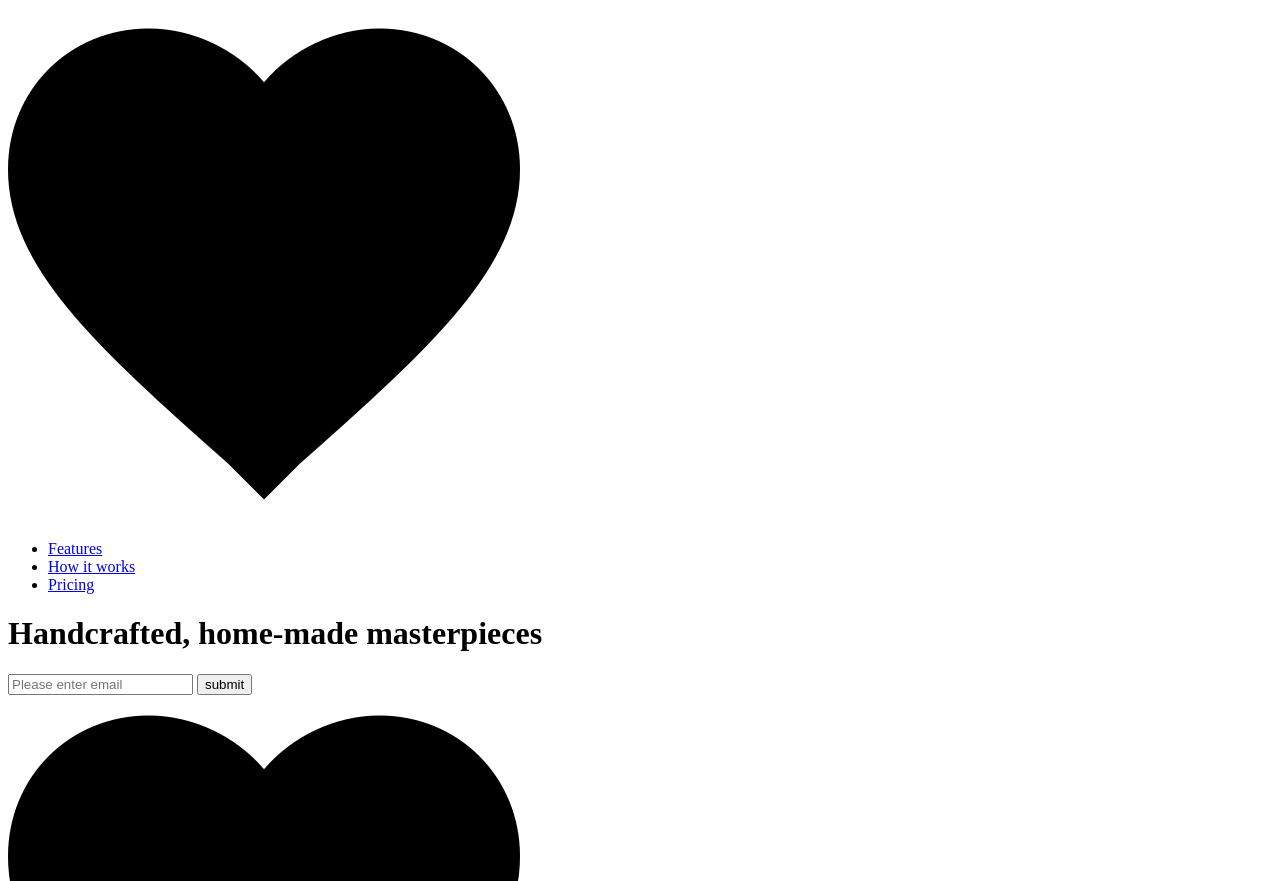
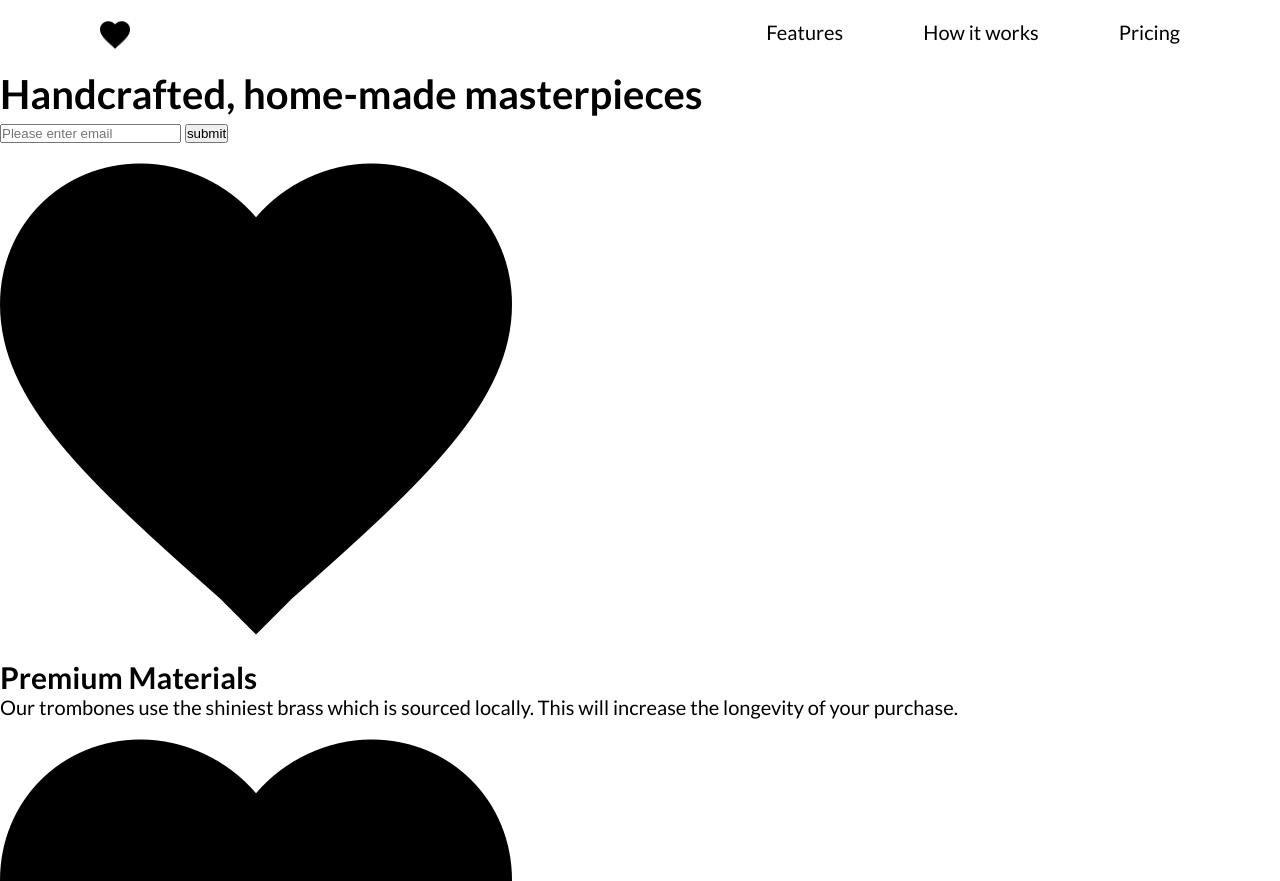
Before and after one commit to KaushikShivam/microverse_2, a plain HTML site: page index.html in a window 1280 px wide. Shown: the top 881 px of the page. Drawn offline with Linux system fonts and the light colour scheme.

Commit message:
Add styling to nav-bar

```diff
--- a/css/style.css
+++ b/css/style.css
@@ -0,0 +1,42 @@
+* {
+	margin: 0;
+	padding: 0;
+	box-sizing: inherit;
+}
+
+html {
+	/* default size - 16px, We want 10px as base, so we divide 10/16, now our base size = 10px   */
+	font-size: 62.5%;
+}
+
+body {
+	box-sizing: border-box;
+	font-size: 2rem;
+	font-family: 'Lato', serif;
+}
+
+.nav-bar {
+	display: flex;
+	justify-content: space-between;
+	padding: 2rem 10rem;
+}
+
+#header-img {
+	/* TODO: Change it */
+	width: 3rem;
+	height: 3rem;
+}
+
+.nav-links {
+	list-style: none;
+	display: flex;
+}
+
+.nav-links li {
+	margin-left: 8rem;
+}
+
+.nav-links li a {
+	text-decoration: none;
+	color: black;
+}
--- a/index.html
+++ b/index.html
@@ -4,6 +4,7 @@
 <head>
   <meta charset="UTF-8">
   <title>Microverse - Product landing page</title>
+  <link href="https://fonts.googleapis.com/css?family=Lato:300,400,700&display=swap" rel="stylesheet">
   <link rel="stylesheet" href="css/style.css">
 </head>
 
@@ -13,7 +14,7 @@
     <!-- Nav bar -->
     <nav class="nav-bar">
       <img src="icons/favorite-heart-button.png" alt="Company Logo" id="header-img">
-      <ul>
+      <ul class="nav-links">
         <li class="nav-link"><a href="#features">Features</a></li>
         <li class="nav-link"><a href=#video>How it works</a></li>
         <li class="nav-link"><a href="#pricing">Pricing</a></li>
```
